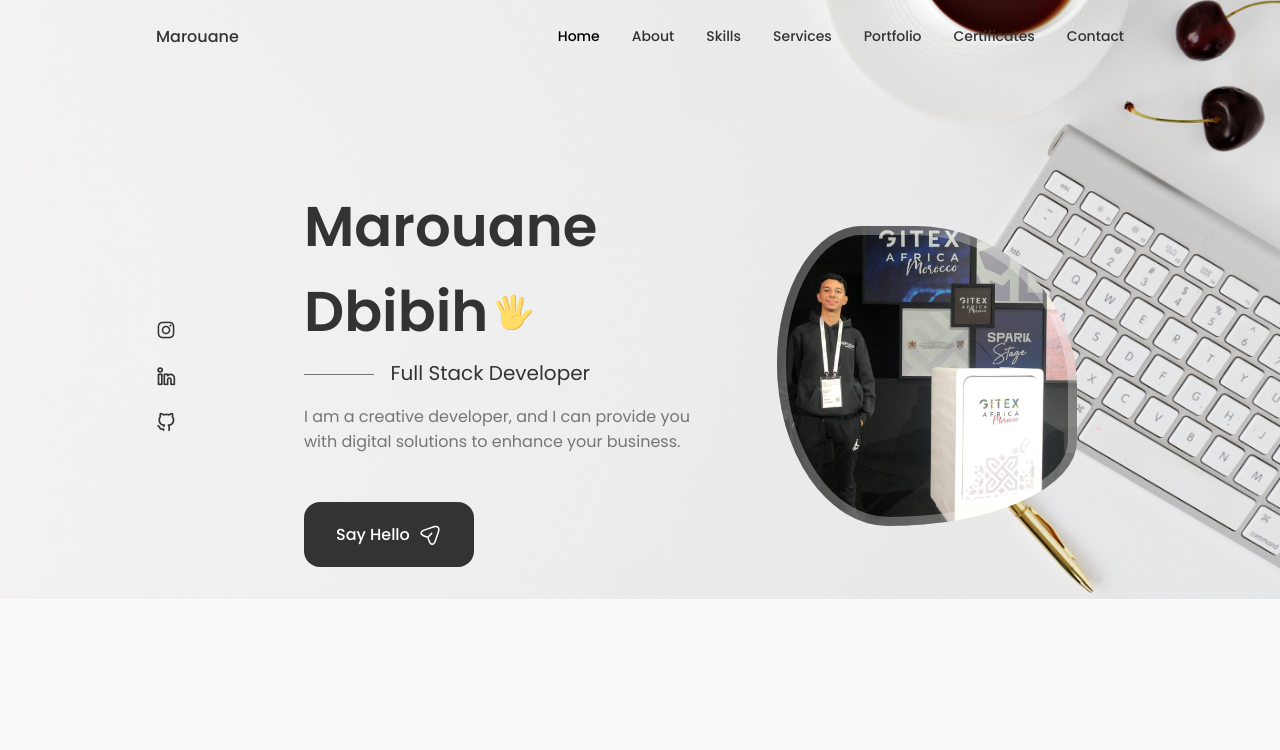
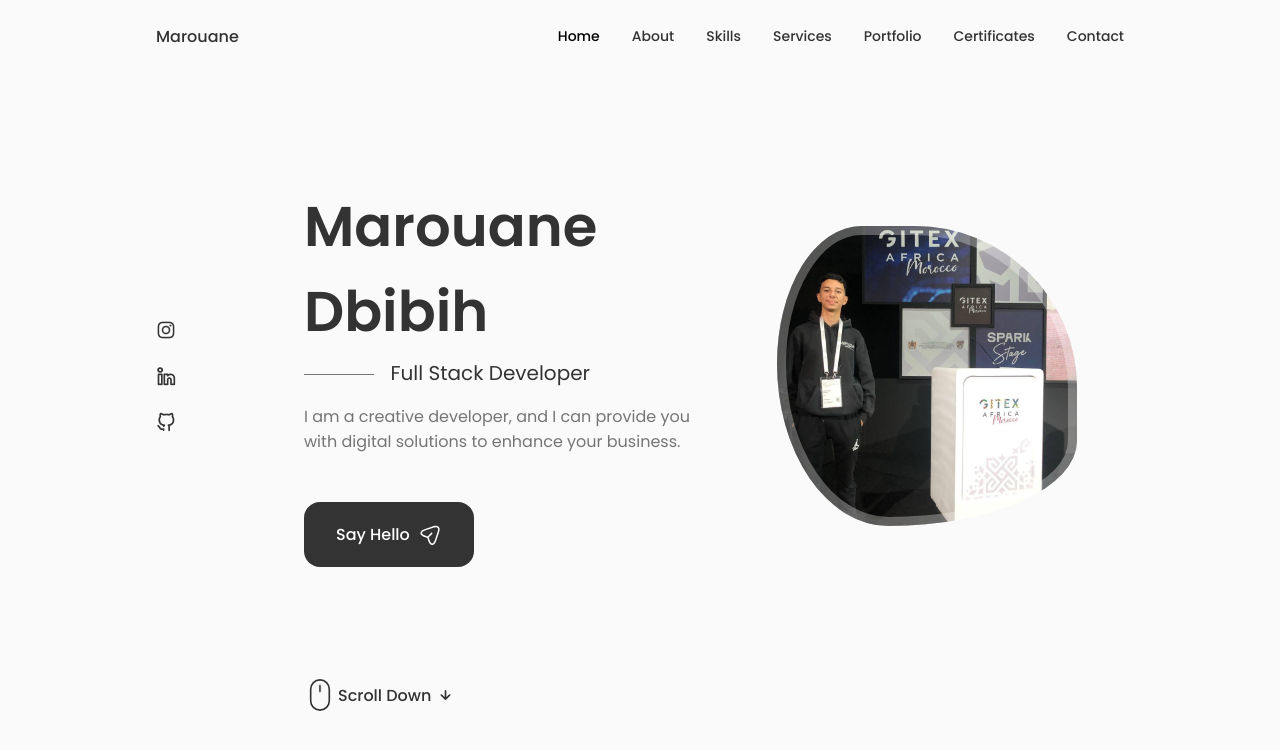
Before and after one commit to marouanedbibih/marouane-portfolio, a React (Vite) app: page / in a window 1280 px wide. Shown: the top 750 px of the page. Built offline with nearby package versions, Linux system fonts and the light colour scheme.

Commit message:
finish the home page for laptop tablet ans phone

```diff
--- a/src/App.css
+++ b/src/App.css
@@ -216,9 +216,3 @@
     margin-right: var(--mb-1);
   }
 }
-
-.bg-home {
-  background-image: url('./assets/leone-venter-VieM9BdZKFo-unsplash.jpg'); /* Replace 'path/to/your-image.jpg' with the actual image file path */
-  background-size: cover; /* Adjust how the background image is sized */
-  background-position: center; /* Adjust the position of the background image */
-}
--- a/src/App.jsx
+++ b/src/App.jsx
@@ -6,7 +6,7 @@
 function App() {
   return (
     <div>
-      <div className="bg-home">
+      <div className="">
         <Header />
         <main className="main">
           <Home />
--- a/src/components/header/Header.css
+++ b/src/components/header/Header.css
@@ -4,7 +4,7 @@
   top: 0;
   left: 0;
   z-index: var(--z-fixed);
-  background-color: transparent;
+  background-color: var(--body-color);
 }
 .nav {
   height: calc(var(--header-height) + 1.5rem);
--- a/src/components/home/Data.jsx
+++ b/src/components/home/Data.jsx
@@ -5,55 +5,7 @@
     <div className="home__data">
       <h1 className="home__title">
         Marouane Dbibih
-        <svg
-          width="36"
-          height="36"
-          viewBox="0 0 48 48"
-          fill="none"
-          xmlns="http://www.w3.org/2000/svg"
-          class="home__hand"
-        >
-          <path
-            d="M25.4995 32.0305L31.3495 33.1555L36.1495 8.48051C36.4495 6.83051 35.3995 5.18051 33.8245 4.88051C32.1745 4.58051 30.5995 5.70551 30.2995 7.35551L25.4995 32.0305Z"
-            fill="#FFDD67"
-          ></path>
-          <path
-            d="M33.8996 4.88018C33.6746 4.80518 33.5246 4.80518 33.2996 4.80518C34.6496 5.33018 35.3996 6.75518 35.0996 8.25518L30.2996 32.9302L31.3496 33.1552L36.1496 8.48018C36.5246 6.75518 35.4746 5.18018 33.8996 4.88018Z"
-            fill="#EBA352"
-          ></path>
-          <path
-            d="M19.4995 32.7802H26.5495V5.55518C26.5495 3.53018 24.9745 1.80518 23.0245 1.80518C21.1495 1.80518 19.4995 3.45518 19.4995 5.55518V32.7802Z"
-            fill="#FFDD67"
-          ></path>
-          <path
-            d="M23.0995 1.80518C22.9495 1.80518 22.7245 1.80518 22.5745 1.88018C24.2995 2.18018 25.5745 3.68018 25.5745 5.55518V32.8552H26.6245V5.55518C26.6245 3.45518 25.0495 1.80518 23.0995 1.80518Z"
-            fill="#EBA352"
-          ></path>
-          <path
-            d="M15.7495 32.7054L21.7495 31.1304L15.2245 6.30541C14.7745 4.58041 13.0495 3.53041 11.3995 3.90541C9.74948 4.35541 8.77448 6.08041 9.22448 7.80541L15.7495 32.7054Z"
-            fill="#FFDD67"
-          ></path>
-          <path
-            d="M11.3995 3.90541L10.9495 4.13041C12.4495 4.05541 13.7995 5.03041 14.2495 6.60541L20.7745 31.4304L21.8245 31.1304L15.2245 6.30541C14.7745 4.58041 13.0495 3.53041 11.3995 3.90541Z"
-            fill="#EBA352"
-          ></path>
-          <path
-            d="M2.99937 10.355C1.57437 11.03 1.12437 12.83 1.87437 14.33L11.7744 34.055L16.7994 31.505L6.89937 11.78C6.14937 10.28 4.42437 9.68 2.99937 10.355Z"
-            fill="#FFDD67"
-          ></path>
-          <path
-            d="M2.99956 10.355C2.84956 10.43 2.69956 10.505 2.54956 10.655C3.82456 10.28 5.24956 10.955 5.92456 12.305L15.8246 32.03L16.7996 31.58L6.89956 11.78C6.14956 10.28 4.42456 9.68 2.99956 10.355Z"
-            fill="#EBA352"
-          ></path>
-          <path
-            d="M46.2744 22.2801C45.0744 19.9551 41.3244 20.1051 37.4994 24.3051C34.7994 27.2301 34.2744 28.2051 31.5744 28.1301V25.0551C31.5744 25.0551 25.7994 20.7801 14.3244 22.7301C14.3244 22.7301 7.79945 23.6301 7.79945 27.0801C7.79945 27.0801 6.67445 35.4051 8.99945 40.6551C12.4494 48.4551 30.1494 50.4801 35.6994 37.2051C36.8244 34.5801 39.0744 32.6301 41.0994 30.1551C43.4244 27.1551 47.5494 24.7551 46.2744 22.2801Z"
-            fill="#FFDD67"
-          ></path>
-          <path
-            d="M46.2745 22.28C46.0495 21.83 45.7495 21.53 45.3745 21.23C45.4495 21.305 45.5245 21.38 45.5245 21.53C46.7995 24.08 42.6745 26.405 40.1995 29.405C38.1745 31.88 35.9245 33.83 34.7995 36.455C29.9995 47.93 16.0495 47.93 10.1995 42.68C15.5245 48.68 30.5245 49.28 35.5495 37.205C36.6745 34.58 38.9245 32.63 40.9495 30.155C43.4245 27.155 47.5495 24.755 46.2745 22.28ZM32.3245 28.13C27.4495 26.33 18.7495 29.63 19.9495 38.405C19.9495 30.23 27.3745 28.205 31.4245 28.205C32.0245 28.13 32.3245 28.13 32.3245 28.13Z"
-            fill="#EBA352"
-          ></path>
-        </svg>
+
       </h1>
       <h1 className="home__subtitle">Full Stack Developer</h1>
       <p className="home__description">
--- a/src/components/home/Home.css
+++ b/src/components/home/Home.css
@@ -5,7 +5,9 @@
   column-gap: 2rem;
   align-items: center;
 }
-
+.home__container {
+  row-gap: 7rem;
+}
 .home__social {
   display: grid;
   grid-template-columns: max-content;
@@ -60,7 +62,7 @@
   background-repeat: no-repeat;
   background-position: center;
   background-size: cover;
-  box-shadow: inset 0 0 0 9px rgb(255  255  255 / 30%);
+  box-shadow: inset 0 0 0 9px rgb(255 255 255 / 30%);
   order: 1;
   justify-self: center;
   width: 300px;
@@ -79,3 +81,93 @@
     border-radius: 60% 40% 30% 70%/60% 30% 70% 40%;
   }
 }
+
+.home__scroll {
+  margin-left: 9.25rem;
+}
+.wheel {
+  animation: scroll 2s ease infinite;
+}
+@keyframes scroll {
+  0% {
+    transform: translateY(0);
+  }
+  30% {
+    transform: translateY(3.75rem);
+  }
+}
+
+.home__scroll-name {
+  color: var(--title-color);
+  font-weight: var(--font-medium);
+  margin-right: var(--mb-0-25);
+  margin-left: 2px;
+}
+.home_scroll-arrow {
+  font-size: 1.25rem;
+  color: var(--title-color);
+}
+
+@media screen and (max-width: 992px) {
+  .home__content {
+    grid-template-columns: 100px repeat (2, 1fr);
+    column-gap: 1.25rem;
+  }
+  .home__hand {
+    width: 26px;
+    height: 26px;
+  }
+  .home__subtitle {
+    padding-left: 3.75rem;
+    margin-bottom: var(--mb-1);
+  }
+  .home__subtitle::before {
+    width: 42px;
+    top: 0.8rem;
+  }
+
+  .home__description {
+    max-width: initial;
+    margin-bottom: var(--mb-2-5);
+  }
+  .home__img {
+    width: 250px;
+    height: 250px;
+  }
+  .home__scroll {
+    margin-left: 7.5rem;
+  }
+}
+
+/* For medium devices */
+@media screen and (max-width: 768px) {
+  .home__content {
+    grid-template-columns: 0.5fr 3fr;
+    padding-top: 3.5rem;
+  }
+  .home__img {
+    order: initial;
+    justify-self: initial;
+    box-shadow: inset 0 0 0 6px rgb(255 255 255 / 30%);
+    width: 200px;
+    height: 200px;
+  }
+  .home__data {
+    grid-column: 1/3;
+  }
+  .home__scroll {
+    display: none;
+  }
+}
+
+/* For small devices */
+@media screen and (max-width: 350px) {
+  .home__img {
+    width: 180px;
+    height: 180px;
+  }
+  .home__hand {
+    width: 22px;
+    height: 22px;
+  }
+}
--- a/src/components/home/Home.jsx
+++ b/src/components/home/Home.jsx
@@ -2,6 +2,7 @@
 import "./Home.css";
 import Social from "./Social";
 import Data from "./Data";
+import Scrolldown from "./Scrolldown";
 
 function Home() {
   return (
@@ -10,10 +11,10 @@
         <div className="home__content grid">
           <Social/>
           <div className="home__img">
-            {/* <h1>Image</h1> */}
           </div>
           <Data/>
         </div>
+        <Scrolldown/>
       </div>
     </section>
   );
--- /dev/null
+++ b/src/components/home/Scrolldown.jsx
@@ -0,0 +1,48 @@
+import React from "react";
+
+function Scrolldown() {
+  return (
+    <div className="home__scroll">
+      <a href="#about" className="home__scroll-button button--flex">
+        <svg
+          width="32px"
+          height="32px"
+          className="home__scroll-mouse"
+          viewBox="0 0 247 390"
+          xmlns="http://www.w3.org/2000/svg"
+          xmlnsXlink="http://www.w3.org/1999/xlink"
+          style={{
+            fillRule: "evenodd",
+            clipRule: "evenodd",
+            strokeLinecap: "round",
+            strokeLinejoin: "round",
+            strokeMiterlimit: 1.5,
+          }}
+        >
+          <path
+            className="wheel"
+            d="M123.359,79.775l0,72.843"
+            style={{
+              fill: "none",
+              stroke: "var(--title-color)",
+              strokeWidth: "20px",
+            }}
+          />
+          <path
+            id="mouse"
+            d="M236.717,123.359c0,-62.565 -50.794,-113.359 -113.358,-113.359c-62.565,0 -113.359,50.794 -113.359,113.359l0,143.237c0,62.565 50.794,113.359 113.359,113.359c62.564,0 113.358,-50.794 113.358,-113.359l0,-143.237Z"
+            style={{
+              fill: "none",
+              stroke: "var(--title-color)",
+              strokeWidth: "20px",
+            }}
+          />
+        </svg>
+        <span className="home__scroll-name">Scroll Down</span>
+        <i className="uil uil-arrow-down home_scroll-arrow"></i>
+      </a>
+    </div>
+  );
+}
+
+export default Scrolldown;
```
